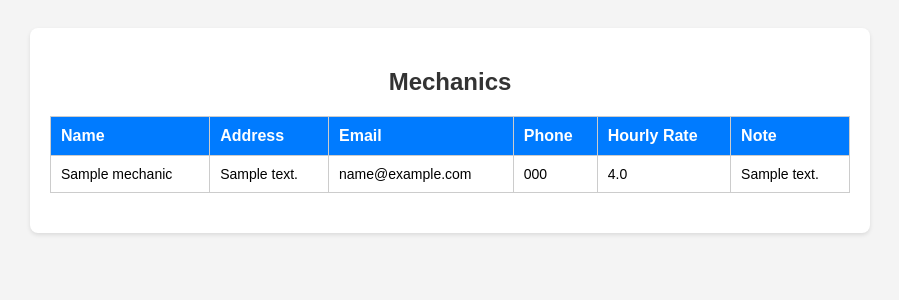
After one commit to Samolet0489/CarManager, a Flask app: page /mechanics in a window 1280 px wide. The commit adds this page. Shown: the top 300 px of the page, without its empty margins (190-1089 px from the left). Run offline with Flask 3, Linux system fonts and the light colour scheme; tables that the repository leaves empty hold one stand-in row (values such as "Sample post").

Commit message:
now we have mechanics coz I said there will be something to do with them

```diff
--- a/src/app.py
+++ b/src/app.py
@@ -8,6 +8,7 @@ from .api.mechanicG import mechanic_api
 from .model.refuel_history import RefuelHistory
 from .model.vehicle import Vehicle
 from .model.important_dates import ImportantDates
+from .model.mechanic import Mechanic
 
 def create_app():
     app = Flask(__name__)
@@ -188,4 +189,9 @@ def create_app():
         else:
             return jsonify({'error': 'Vehicle not found'}), 404
 
+    @app.route('/mechanics') #addint something to do with the mechanics coz I said I have to
+    def mechanics():
+        mechanics_data = Mechanic.get_mechanic()
+        return render_template("mechanics.html", mechanics=mechanics_data)
+
     return app
--- /dev/null
+++ b/src/templates/mechanics.html
@@ -0,0 +1,87 @@
+<!DOCTYPE html>
+<html lang="en">
+<head>
+    <meta charset="UTF-8">
+    <meta name="viewport" content="width=device-width, initial-scale=1.0">
+    <title>Mechanics</title>
+    <style>
+        body {
+            font-family: Arial, sans-serif;
+            background-color: #f4f4f4;
+            padding: 20px;
+        }
+
+        .mechanics-container {
+            background-color: #fff;
+            border-radius: 8px;
+            box-shadow: 0 2px 4px rgba(0, 0, 0, 0.1);
+            padding: 20px;
+            max-width: 800px;
+            margin: 0 auto;
+        }
+
+        .mechanics-container h2 {
+            font-size: 24px;
+            margin-bottom: 20px;
+            color: #333;
+            text-align: center;
+        }
+
+        .mechanics-table {
+            width: 100%;
+            border-collapse: collapse;
+            margin-bottom: 20px;
+        }
+
+        .mechanics-table th,
+        .mechanics-table td {
+            border: 1px solid #ccc;
+            padding: 10px;
+            text-align: left;
+        }
+
+        .mechanics-table th {
+            background-color: #007bff;
+            color: #fff;
+            font-size: 16px;
+        }
+
+        .mechanics-table td {
+            font-size: 14px;
+        }
+
+        .mechanics-table tr:nth-child(even) {
+            background-color: #f9f9f9;
+        }
+    </style>
+</head>
+<body>
+    <div class="mechanics-container">
+        <h2>Mechanics</h2>
+        <table class="mechanics-table">
+            <thead>
+                <tr>
+                    <th>Name</th>
+                    <th>Address</th>
+                    <th>Email</th>
+                    <th>Phone</th>
+                    <th>Hourly Rate</th>
+                    <th>Note</th>
+                </tr>
+            </thead>
+            <tbody>
+                {% for mechanic in mechanics %}
+                <tr>
+                    <td>{{ mechanic.name }}</td>
+                    <td>{{ mechanic.address }}</td>
+                    <td>{{ mechanic.email }}</td>
+                    <td>{{ mechanic.phone }}</td>
+                    <td>{{ mechanic.hourly_rate }}</td>
+                    <td>{{ mechanic.note }}</td>
+                </tr>
+                {% endfor %}
+            </tbody>
+        </table>
+    </div>
+</body>
+</html>
```
Also changed, not shown: src/templates/vehicles.html (+16 -0 lines), src/model/mechanic.py (line endings or trailing spaces).
